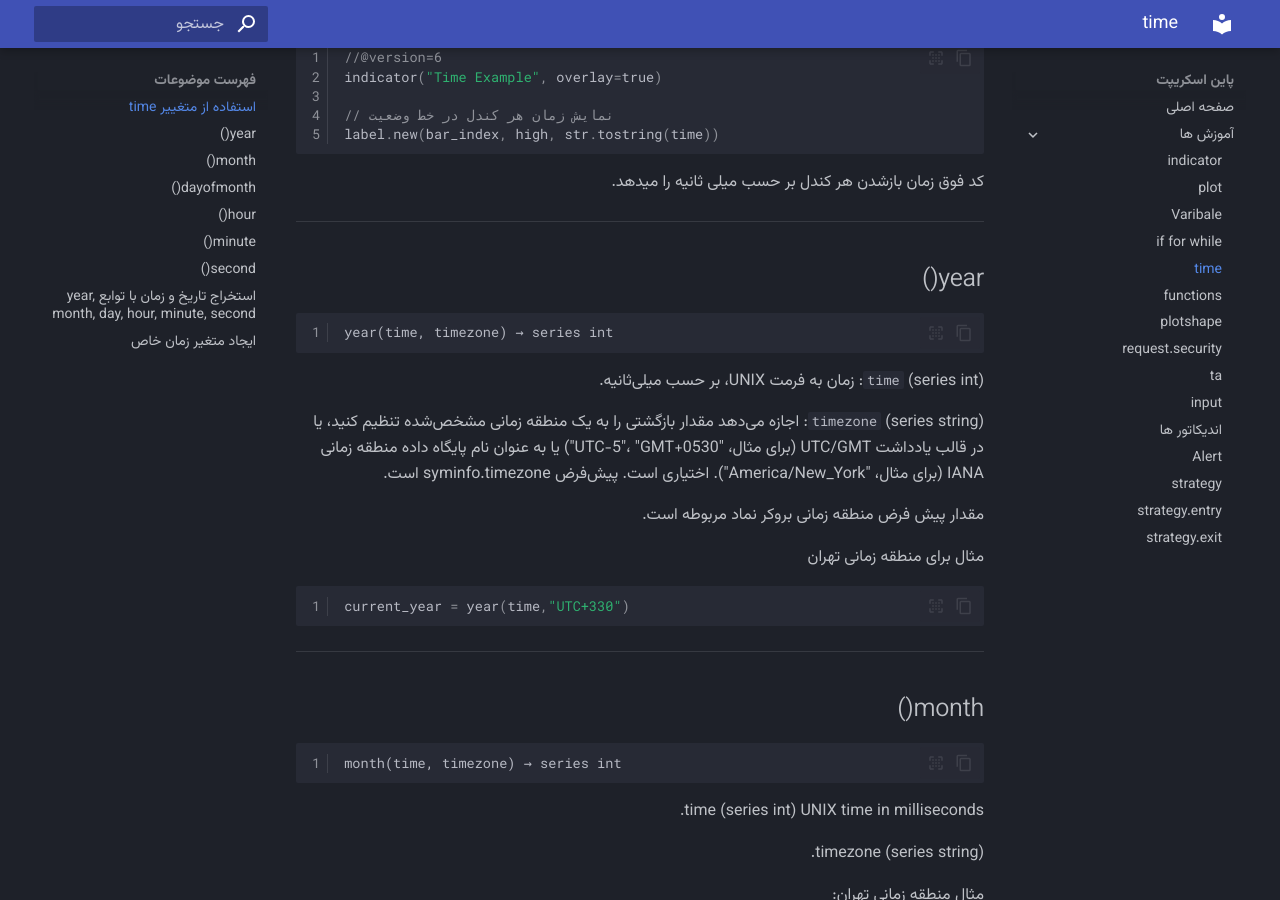
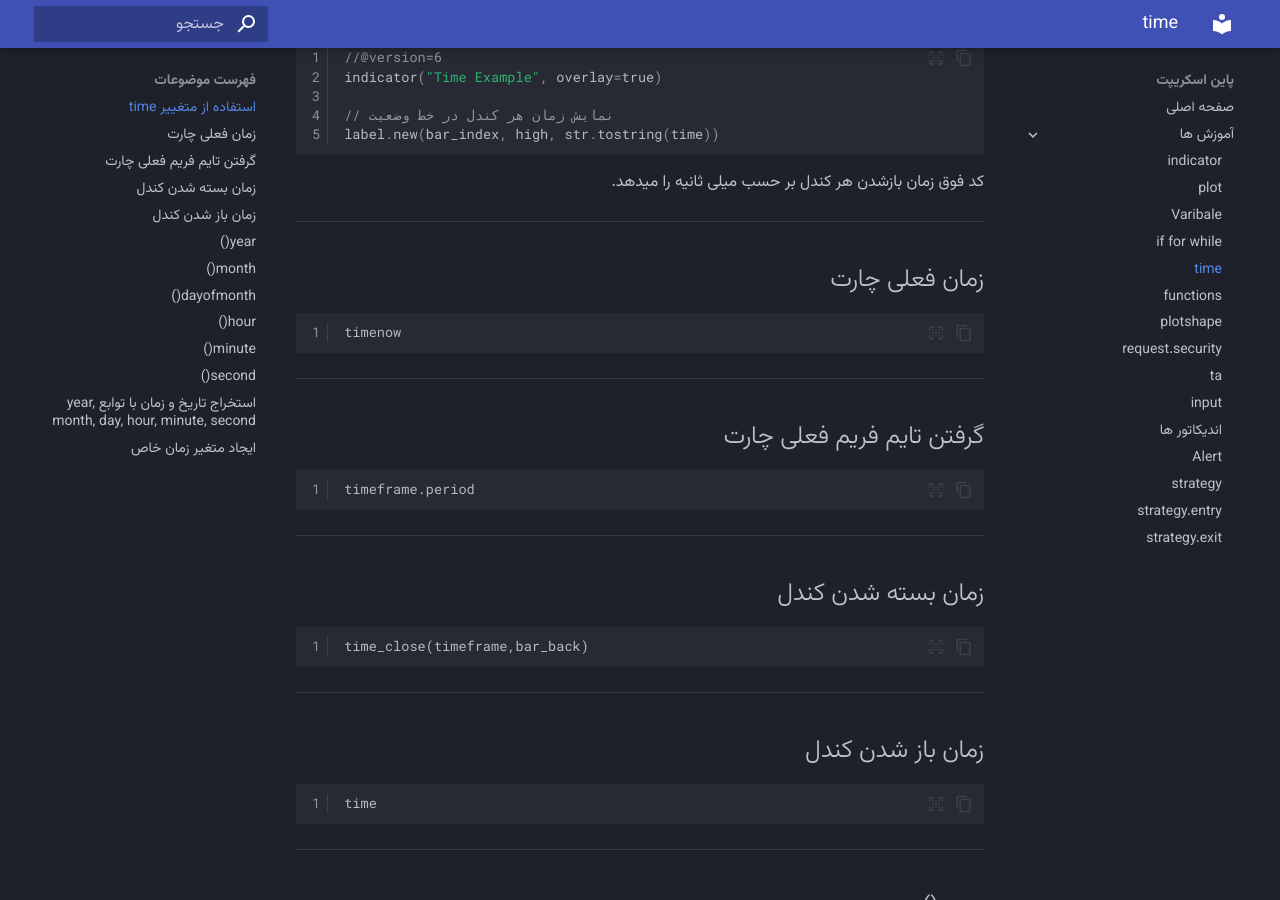
Before and after one commit to dothossein/pine-script, an MkDocs documentation site: the page built from docs/آموزش ها/05.time.md, in a window 1280 px wide and 900 px high, scrolled down 397 px. Built offline with MkDocs 1.6.1 and Material for MkDocs 9.7.7, drawn with Linux system fonts in a browser that asks for light colours.

Commit message:
Edit time part

````diff
--- a/docs/آموزش ها/05.time.md
+++ b/docs/آموزش ها/05.time.md
@@ -17,6 +17,42 @@ label.new(bar_index, high, str.tostring(time))
 کد فوق زمان بازشدن هر کندل بر حسب میلی ثانیه را میدهد.
 
 ---
+
+## زمان فعلی چارت
+
+```pine
+timenow
+
+```
+
+---
+
+## گرفتن تایم فریم فعلی چارت
+
+```pine
+
+timeframe.period
+
+```
+
+---
+
+## زمان بسته شدن کندل
+
+```pine
+time_close(timeframe,bar_back)
+```
+
+---
+
+## زمان باز شدن کندل
+
+```pine
+time
+```
+
+---
+
 
 ## year()
 
````
Also changed, not shown: site/search/search_index.json, site/sitemap.xml, site/آموزش ها/05.time/index.html, 1 other file.
